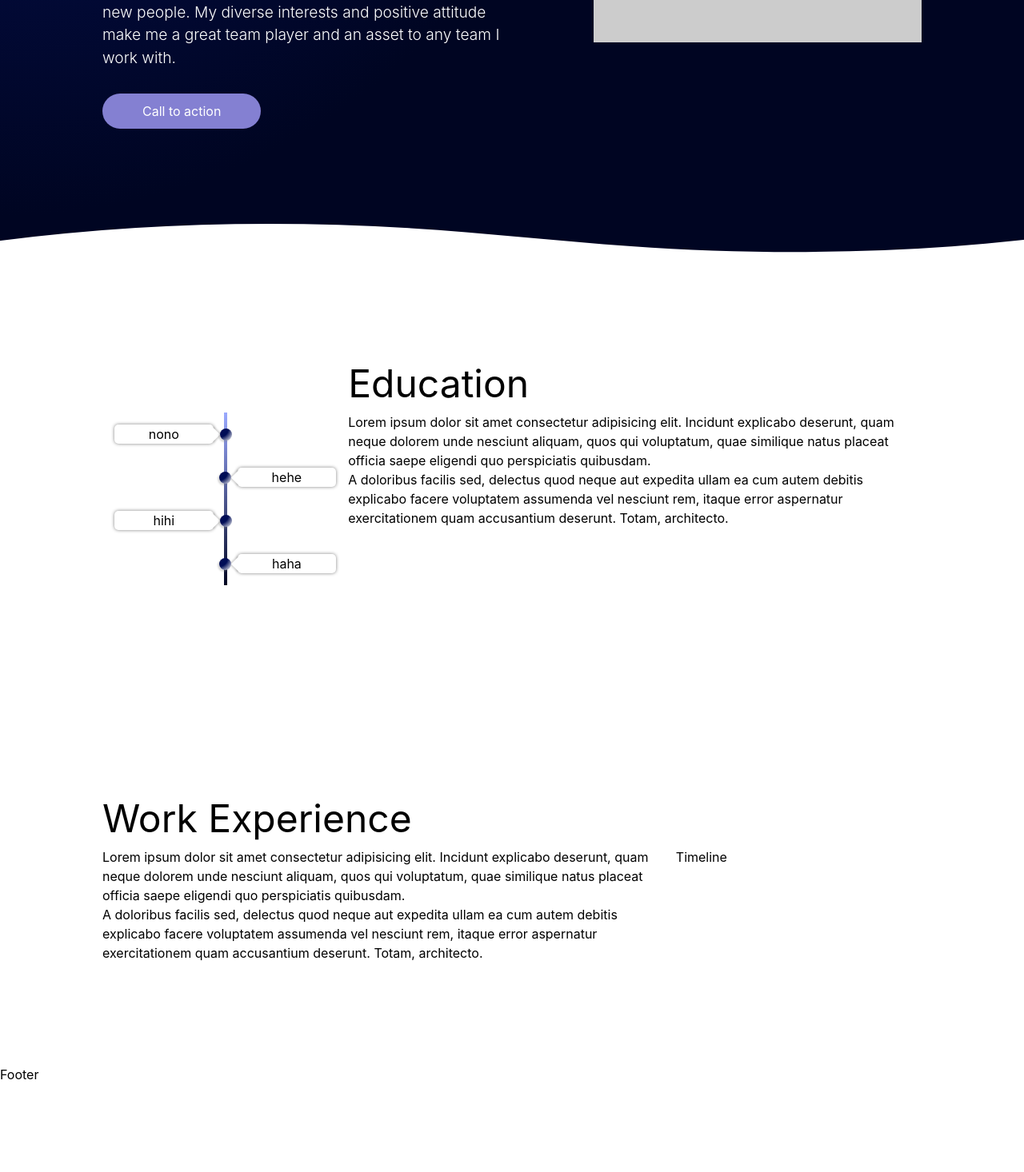
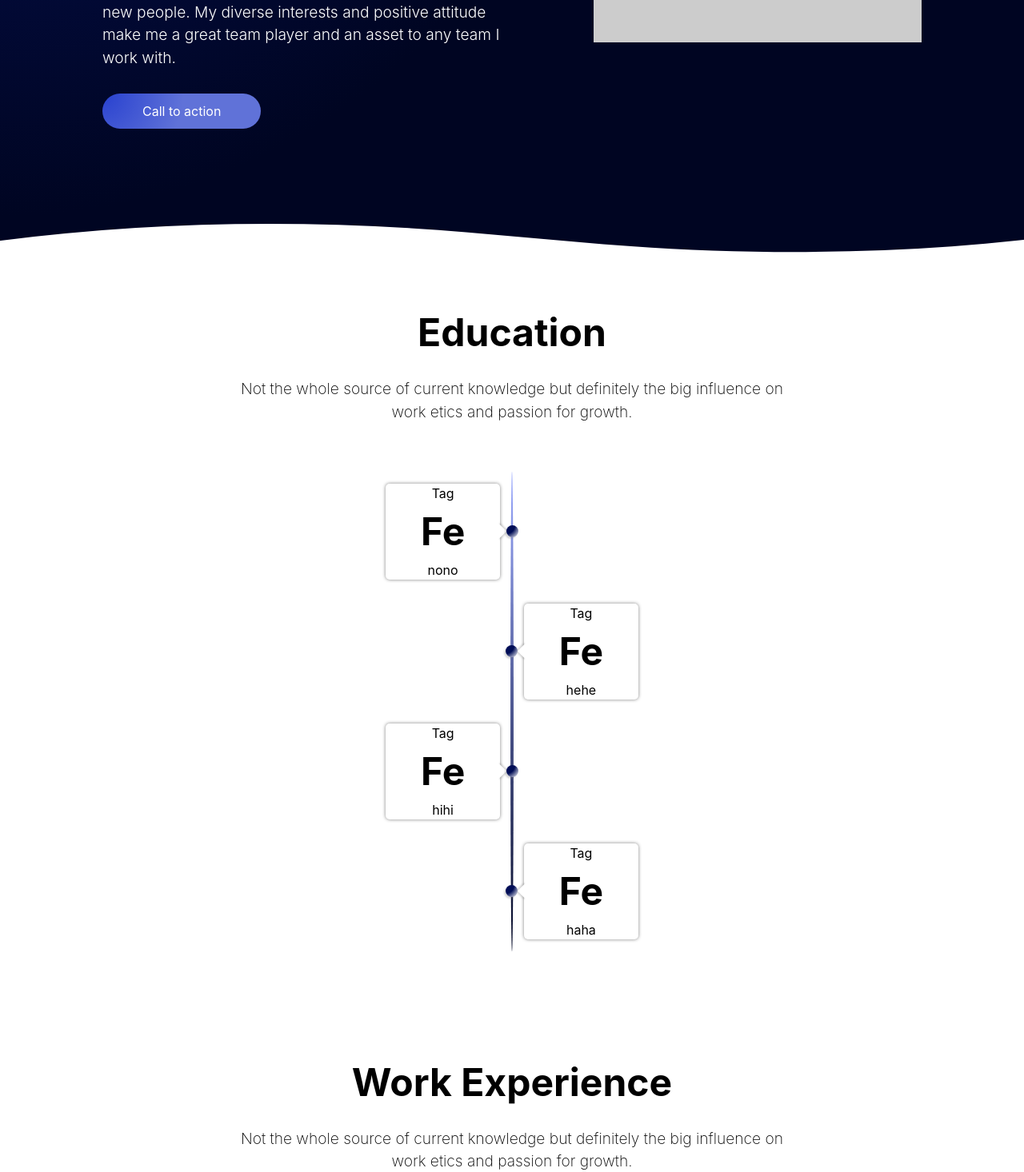
Before and after one commit to kova996/portfolio, a React (Create React App) app: page / in a window 1280 px wide. Shown: the part 484-1950 px from the top of the page at 80% size. Before the commit the page ends 1840 px from the top, so only its background shows below. Built offline with nearby package versions, Linux system fonts and the light colour scheme.

Commit message:
additional ui changes

```diff
--- a/src/components/common/menu-button/MenuButton.css
+++ b/src/components/common/menu-button/MenuButton.css
@@ -12,7 +12,11 @@
   height: 4px;
   margin: 4px 0;
   transition: 0.4s;
-  background-color: rgb(179, 162, 255);
+  background: radial-gradient(
+    circle at top left,
+    rgb(40, 65, 207) 0%,
+    rgb(96, 114, 216) 50%
+  );
 }
 
 .bar1.change {
--- a/src/components/timeline/Timeline.css
+++ b/src/components/timeline/Timeline.css
@@ -17,6 +17,7 @@
   );
   height: 100%;
   left: calc(50% - 2px);
+  border-radius: 100%;
 }
 
 .timeline-item {
--- a/src/components/timeline/Timeline.tsx
+++ b/src/components/timeline/Timeline.tsx
@@ -9,13 +9,18 @@ const Timeline: React.FC<Props> = (props: Props) => {
     <div className="timeline">
       {props.elements.map((el, idx) => {
         return (
-          <div className="timeline-item" key={`timeline-item-${idx+1}`}>
-            <div className="timeline-item-content">{el}</div>
+          <div className="timeline-item" key={`timeline-item-${idx + 1}`}>
+            <div className="timeline-item-content">
+              <div className="timeline-item-tag">Tag</div>
+              <div className="timeline-item-title">
+                <h1 className="title-text">Fe</h1>
+              </div>
+              <div className="timeline-item-text">{el}</div>
+            </div>
             <div className="circle"></div>
           </div>
         );
       })}
-
     </div>
   );
 };
--- a/src/pages/main.tsx
+++ b/src/pages/main.tsx
@@ -1,6 +1,7 @@
 import Education from "../sections/education/Education";
 import WorkExperience from "../sections/work-experience/WorkExperience";
 import Hero from "../sections/hero/hero";
+import Projects from "../sections/projects/Projects";
 
 export const Main = () => {
   return (
@@ -8,6 +9,7 @@ export const Main = () => {
       <Hero />
       <Education />
       <WorkExperience />
+      <Projects />
       {/*       https://mui.com/material-ui/react-timeline/
                 https://primereact.org/timeline/
             <Skills />
--- a/src/sections/education/Education.css
+++ b/src/sections/education/Education.css
@@ -1,25 +1,36 @@
 .education {
   display: flex;
   flex-direction: column;
-    padding: 10%;
+  justify-content: center;
+  padding: 5%;
 }
 
 .education-title {
   display: flex;
-}
-
-.education-title .spacer {
-    content: "";
-    width: 30%;
+  justify-content: center;
+  margin-bottom: 20px;
 }
 
 .education h1 {
   font-size: 3em;
+  font-weight: 700;
+}
+
+.education-summary {
+  width: 60%;
+  margin-left: auto;
+  margin-right: auto;
+  text-align: center;
+  font-size: 1.2em;
+  font-weight: 200;
+  justify-content: center;
+  margin-bottom: 60px;
 }
 
 .education-info {
   display: flex;
-    flex-direction: row-reverse;
+  flex-direction: row;
+  justify-content: center;
 }
 
 .education-info__text {
--- a/src/sections/education/Education.tsx
+++ b/src/sections/education/Education.tsx
@@ -1,26 +1,25 @@
 import React from "react";
 
-import 'react-vertical-timeline-component/style.min.css';
+import "react-vertical-timeline-component/style.min.css";
 import Timeline from "../../components/timeline/Timeline";
 
-import './Education.css';
+import "./Education.css";
 
 const Education: React.FC = () => {
   return (
     <section className="education">
       <div className="education-title">
-                <div className="spacer"></div>
         <h1 className="">Education</h1>
       </div>
+      <p className="education-summary">
+        Not the whole source of current knowledge but definitely the big
+        influence on work etics and passion for growth.
+      </p>
       <div className="education-info">
-                <div className="education-info__text">
-                    <p>Lorem ipsum dolor sit amet consectetur adipisicing elit. Incidunt explicabo deserunt, quam neque dolorem unde nesciunt aliquam, quos qui voluptatum, quae similique natus placeat officia saepe eligendi quo perspiciatis quibusdam.</p>
-                    <p>A doloribus facilis sed, delectus quod neque aut expedita ullam ea cum autem debitis explicabo facere voluptatem assumenda vel nesciunt rem, itaque error aspernatur exercitationem quam accusantium deserunt. Totam, architecto.</p>
-                </div>
-                <Timeline elements={["nono","hehe","hihi","haha"]}/>
+        <Timeline elements={["nono", "hehe", "hihi", "haha"]} />
       </div>
     </section>
-    )
-}
+  );
+};
 
 export default Education;
--- a/src/sections/header/header.css
+++ b/src/sections/header/header.css
@@ -32,10 +32,12 @@
 }
 
 .contact-button {
+  position: relative;
   padding: 5px 20px;
-  background-color: rgb(179, 162, 255);
   color: white;
+  border: 3px solid rgb(96, 114, 216);
   border-radius: 50px;
+  background-clip: padding-box; /* !importanté */
 }
 
 .is-invisible {
--- a/src/sections/hero/hero.css
+++ b/src/sections/hero/hero.css
@@ -42,7 +42,11 @@
 }
 
 .call-to-action {
-  background-color: rgb(132 128 210);
+  background: radial-gradient(
+    circle at top left,
+    rgb(40, 65, 207) 0%,
+    rgb(96, 114, 216) 50%
+  );
   padding-left: 50px;
   padding-right: 50px;
   margin-top: 30px;
--- /dev/null
+++ b/src/sections/projects/Projects.css
@@ -0,0 +1,55 @@
+.projects {
+  width: 100%;
+  margin-top: 7%;
+}
+
+.projects-heading {
+  padding: 7%;
+  padding-bottom: 15%;
+  margin: 10px;
+  color: white;
+  background: radial-gradient(
+    circle at top left,
+    rgb(40, 65, 207) 0%,
+    rgb(96, 114, 216) 50%
+  );
+  border-radius: 10px;
+}
+
+.projects-title {
+  padding-bottom: 20px;
+  font-size: 3em;
+  font-weight: 800;
+  text-align: center;
+}
+
+.projects-summary {
+  width: 50%;
+  margin-left: auto;
+  margin-right: auto;
+  font-size: 1.2em;
+  font-weight: 200;
+  text-align: center;
+}
+
+.projects-list {
+    display: flex;
+    width: 90%;
+    margin-left: auto;
+    margin-right: auto;
+    border-radius: 10px;
+    margin-top: -10%;
+    justify-content: space-around;
+    flex-wrap: wrap;
+}
+
+.project-card{
+    height: 200px;
+    width: 32%;
+    border-radius: 10px;
+    background-color: white;
+    box-shadow: 0 0 3px gray;
+    text-align: center;
+    padding: 10px;
+    margin-top: 20px;
+}
--- /dev/null
+++ b/src/sections/projects/Projects.tsx
@@ -0,0 +1,27 @@
+import "./Projects.css";
+
+const Projects: React.FC = () => {
+    const projects = ["a","b","c","d","e","f"];
+  return (
+    <div className="projects">
+      <div className="projects-heading">
+        <h1 className="projects-title">
+            Projects
+        </h1>
+        <p className="projects-summary">
+            You can become better if you put some additional work in things you like so here are some of the projects I've worked on...
+        </p>
+      </div>
+      <div className="projects-list">
+        {projects.map((el, idx)=>{
+            return <div className="project-card">
+                {el}
+            </div>
+        })}
+
+      </div>
+    </div>
+  );
+};
+
+export default Projects;
--- a/src/sections/work-experience/WorkExperience.css
+++ b/src/sections/work-experience/WorkExperience.css
@@ -1,24 +1,34 @@
 .work-experience {
     display: flex;
     flex-direction: column;
-    padding: 10%;
+    padding: 5%;
 }
 
 .work-experience-title {
     display: flex;
+    justify-content: center;
+    margin-bottom: 20px;
 }
 
-.work-experience-title .spacer {
-    content: "";
-    width: 30%;
+.work-experience-summary {
+    width: 60%;
+    margin-left: auto;
+    margin-right: auto;
+    text-align: center;
+    font-weight: 200;
+    font-size: 1.2em;
+    justify-content: center;
+    margin-bottom: 60px;
 }
 
 .work-experience h1 {
     font-size: 3em;
+    font-weight: 700;
 }
 
 .work-experience-info {
     display: flex;
+    justify-content: center;
 }
 
 .work-experience-info__text {
--- a/src/sections/work-experience/WorkExperience.tsx
+++ b/src/sections/work-experience/WorkExperience.tsx
@@ -1,4 +1,5 @@
 import React from "react";
+import Timeline from "../../components/timeline/Timeline";
 
 import './WorkExperience.css';
 
@@ -7,16 +8,11 @@ const WorkExperience: React.FC = () => {
         <section className="work-experience">
             <div className="work-experience-title">
                 <h1 className="">Work Experience</h1>
-                <div className="spacer"></div>
             </div>
+            <p className="work-experience-summary">Not the whole source of current knowledge but definitely the big influence on work etics and passion for growth.</p>
+
             <div className="work-experience-info">
-                <div className="work-experience-info__text">
-                    <p>Lorem ipsum dolor sit amet consectetur adipisicing elit. Incidunt explicabo deserunt, quam neque dolorem unde nesciunt aliquam, quos qui voluptatum, quae similique natus placeat officia saepe eligendi quo perspiciatis quibusdam.</p>
-                    <p>A doloribus facilis sed, delectus quod neque aut expedita ullam ea cum autem debitis explicabo facere voluptatem assumenda vel nesciunt rem, itaque error aspernatur exercitationem quam accusantium deserunt. Totam, architecto.</p>
-                </div>
-                <div>
-                    Timeline
-                </div>
+                <Timeline elements={["nono","hehe","hihi","haha"]}/>
             </div>
         </section>
     )
```
Lines whose indentation alone changed are shown as unchanged.
